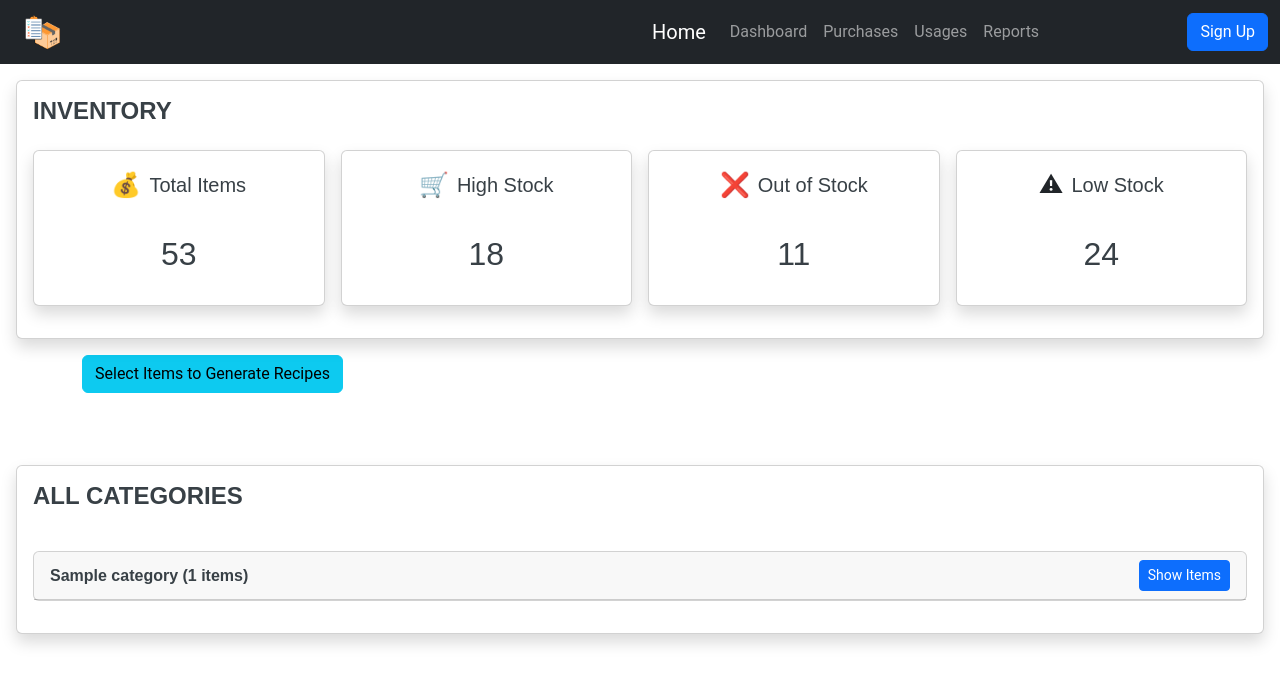
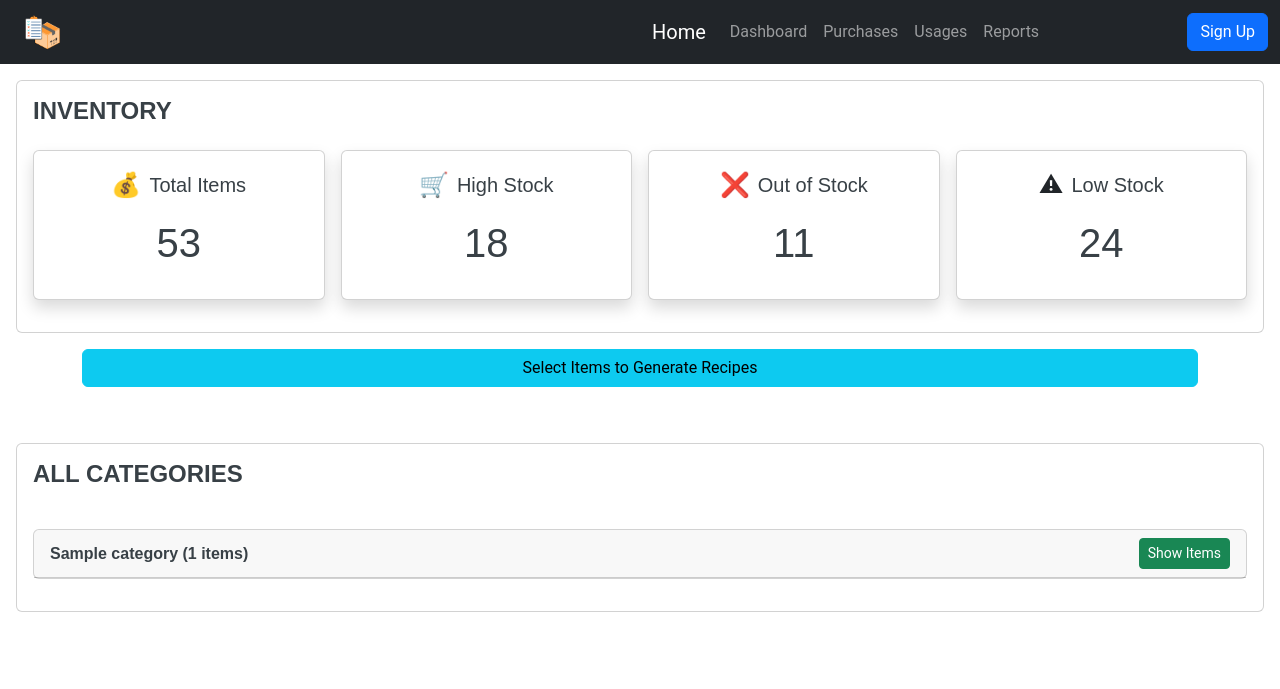
Before and after one commit to Sulphite05/Kitchen-Inventory-Management-System, a Django app: template SmartGhrWali/templates/dashboard.html in a window 1280 px wide. Shown: the top 689 px of the page. Run offline with Django 3.2, Linux system fonts and the light colour scheme; the template is opened without the code that fills it: most values are stand-ins (such as "Sample title", 1, 10 or a date in 2020); some libraries are stand-ins or nearby versions.

Commit message:
udate UI in templates folder

```diff
--- a/SmartGhrWali/templates/dashboard.html
+++ b/SmartGhrWali/templates/dashboard.html
@@ -9,59 +9,60 @@ Smart Ghr Wali
 <link rel="stylesheet" href="/static/css/homepage.css">
 <!-- <h1 class="text-center mt-4">Welcome to Smart Ghr Wali</h1> -->
 
-<div class="card  shadow p-3 bg-body roundedp-5 m-3 ">
+<div class="card    p-3 bg-body roundedp-5 m-3 ">
  <h4 class="mb-4 fw-bold">INVENTORY</h4>
  <div class="row g-3">
       <!-- Total items Card -->
       <div class="col-md-3">
         <div class="card mb-3 p-3 shadow text-center">
-            <div class="d-flex align-items-center justify-content-center mb-3">
+            <div class="d-flex align-items-center justify-content-center ">
                 <div class="icon text-orange me-2" style="font-size: 1.5rem;">&#128176;</div>
                 <h5 class="mb-0">Total Items</h5>
             </div>
-            <!-- Centered large text -->
-            <h2 class="my-3">53</h2>
+            <h1 class="my-3">53</h1>
         </div>
     </div>
 
     <div class="col-md-3">
         <div class="card mb-3 p-3 shadow text-center">
-            <div class="d-flex align-items-center justify-content-center mb-3">
+            <div class="d-flex align-items-center justify-content-center ">
                 <div class="icon text-orange me-2" style="font-size: 1.5rem;">&#128722;</div>
                 <h5 class="mb-0">High Stock </h5>
             </div>
-            <h2 class="my-3">18</h2>
+            <h1 class="my-3">18</h1>
         </div>
     </div>
 
       <div class="col-md-3">
         <div class="card mb-3 p-3 shadow text-center">
-          <div class="d-flex align-items-center justify-content-center mb-3">
+          <div class="d-flex align-items-center justify-content-center ">
                 <div class="icon text-orange me-2" style="font-size: 1.5rem;">&#10060;</div>
                 <h5 class="mb-0">Out of Stock </h5>
             </div>
-            <h2 class="my-3">11</h2>
+            <h1 class="my-3">11</h1>
         </div>
     </div>
 
       <div class="col-md-3">
         <div class="card mb-3 p-3 shadow text-center">
-            <div class="d-flex align-items-center justify-content-center mb-3">
+            <div class="d-flex align-items-center justify-content-center ">
                 <div class="icon text-orange me-2" style="font-size: 1.5rem;">&#9888;</div>
                 <h5 class="mb-0">Low Stock</h5>
             </div>
-            <h2 class="my-3">24</h2>
+            <h1 class="my-3">24</h1>
         </div>
     </div>
 
     </div>
     </div>
+
     <div class="container">
-        <button id="toggleItemsBtn" class="btn btn-info mb-3">Select Items to Generate Recipes</button>
-    </div>
+
+            <button id="toggleItemsBtn" class="btn btn-info width 50">Select Items to Generate Recipes</button>
+        </div>
 <!-- Button to Show/Hide Items -->
  <section>
-    <div class="card  shadow p-3  bg-body roundedp-5 m-3">
+    <div class="card  p-3  bg-body roundedp-5 m-3">
 
 <h4 class=" mb-4 fw-bold">ALL CATEGORIES</h4>
 
@@ -75,7 +76,7 @@ Smart Ghr Wali
             <h6 class="mb-0 fw-bold">{{ category.name }} ({{ category.item_set.count }} items)</h6>
 
             <!-- Button aligned to the right -->
-            <button class="btn btn-primary btn-sm" type="button" data-bs-toggle="collapse"
+            <button class="btn btn-success btn-sm" type="button" data-bs-toggle="collapse"
                 data-bs-target="#collapse-{{ category.id }}" aria-expanded="false"
                 aria-controls="collapse-{{ category.id }}" style="width: auto;">
                 Show Items
@@ -85,8 +86,8 @@ Smart Ghr Wali
         <!-- Collapsible section for the items, initially hidden -->
         <div class="collapse" id="collapse-{{ category.id }}">
             <div class="card-body">
-                <table class="table table-striped">
-                    <thead align="center">
+                <table class="table table-striped ">
+                    <thead align="center" class="table-dark">
                         <tr>
                             <th scope="col" class="select-header" style="display: none;">Select</th> <!-- Initially hidden -->
                             <th scope="col">Item Name</th>
--- a/SmartGhrWali/templates/index.html
+++ b/SmartGhrWali/templates/index.html
@@ -421,7 +421,10 @@ Smart Ghr Wali
 
           </footer>
             <!-- Scroll Top -->
-  <a href="#" id="scroll-top" class="scroll-top d-flex align-items-center justify-content-center"><i class="bi bi-arrow-up-short"></i></a>
+  <a href="#" id="scroll-top" class="scroll-top d-flex align-items-center justify-content-center">
+      <i class="bi bi-clipboard-data"></i>
+  </a>
+
 
 
 
--- a/SmartGhrWali/templates/purchases.html
+++ b/SmartGhrWali/templates/purchases.html
@@ -37,9 +37,9 @@
                     <div class="modal-body">
                         Are you sure you want to delete this purchase?
                     </div>
-                    <div class="modal-footer">
-                        <button type="button" class="btn btn-secondary" data-dismiss="modal">Cancel</button>
-                        <a href="{% url 'SmartGhrWali:delete_purchase' purchase.id %}" class="btn btn-danger">Delete</a>
+                    <div class="modal-footer"><center>
+                        <button type="button" class="btn btn-success" data-dismiss="modal">Cancel</button>
+                    </center>    <a href="{% url 'SmartGhrWali:delete_purchase' purchase.id %}" class="btn btn-danger">Delete</a>
                     </div>
                 </div>
             </div>
--- a/SmartGhrWali/templates/reports/monthly_inventory.html
+++ b/SmartGhrWali/templates/reports/monthly_inventory.html
@@ -4,7 +4,7 @@
 
 {% block content %}
 <div class="container my-4">
-    <h1 class="text-center">Monthly Inventory Report Downloads</h1>
+    <h3 class="text-center fw-bold">Monthly Inventory Report Downloads</h3>
 
     <hr>
     <div class="list-group">
--- a/static/css/homepage.css
+++ b/static/css/homepage.css
@@ -10,7 +10,7 @@
     --background-color: #ffffff; /* Background color for the entire website, including individual sections */
     --default-color: #444444; /* Default color used for the majority of the text content across the entire website */
     --heading-color: #384046; /* Color for headings, subheadings and title throughout the website */
-    --accent-color: #07caca; /* Accent color that represents your brand on the website. It's used for buttons, links, and other elements that need to stand out */
+    --accent-color: #107d8e; /* Accent color that represents your brand on the website. It's used for buttons, links, and other elements that need to stand out */
     --surface-color: #ffffff; /* The surface color is used as a background of boxed elements within sections, such as cards, icon boxes, or other elements that require a visual separation from the global background. */
     --contrast-color: #ffffff; /* Contrast color for text, ensuring readability against backgrounds of accent, heading, or default colors. */
   }
--- a/static/css/styles.css
+++ b/static/css/styles.css
@@ -1,15 +1,23 @@
-input, select, textarea {
+input, select, textarea{
     padding: 12px 20px;
     margin-bottom: 15px;
     border-radius: 5px;
     border: 1px solid #ddd;
     font-size: 16px;
     box-sizing: border-box;
+    width: 100%;
 
+}
+button {
+    border-radius: 5px;
+    border: 1px solid #ddd;
+    font-size: 16px;
+    box-sizing: border-box;
+    width: 100%;
 }
 
 input:focus, select:focus, textarea:focus {
-    border-color: #007BFF;
+    border-color: #000305;
     outline: none;
 }
 
--- a/templates/layout.html
+++ b/templates/layout.html
@@ -7,6 +7,8 @@
     <meta charset="UTF-8">
     <meta name="viewport" content="width=device-width, initial-scale=1.0">
     <link rel="stylesheet" href="/static/css/styles.css">
+    <link rel="stylesheet" href="/static/css/homepage.css">
+
     <link href="https://cdn.jsdelivr.net/npm/bootstrap@5.3.3/dist/css/bootstrap.min.css" rel="stylesheet"
         integrity="sha384-QWTKZyjpPEjISv5WaRU9OFeRpok6YctnYmDr5pNlyT2bRjXh0JMhjY6hW+ALEwIH" crossorigin="anonymous">
     <title>
```
Also changed, not shown: SmartGhrWali/templates/form_display_layout.html (+7 -7 lines).
